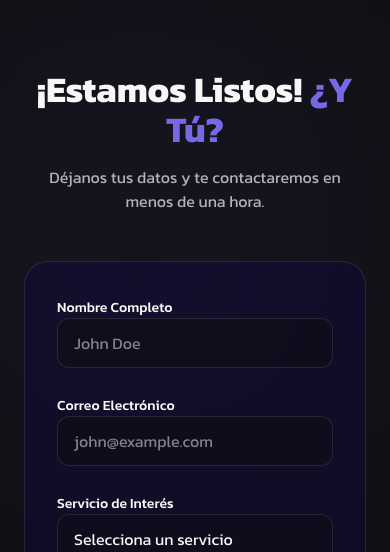
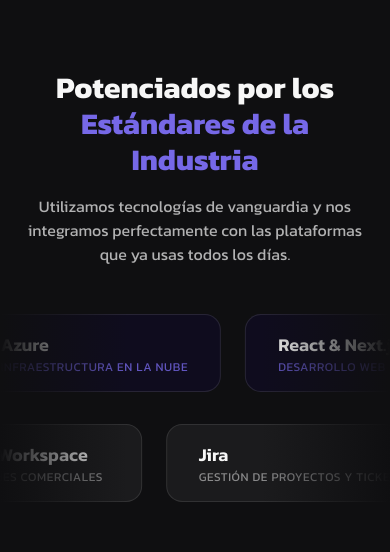
Before and after one commit to srueda99/deviathan-web, a Next.js app: page / in a window 390 px wide. Shown: the part 4981-5533 px from the top of the page. Built offline with nearby package versions, Linux system fonts and the light colour scheme.

Commit message:
[FIX] Changed text to spanish

```diff
--- /dev/null
+++ b/src/components/sections/TechStack.tsx
@@ -0,0 +1,97 @@
+"use client";
+
+import { motion } from "framer-motion";
+import Image from "next/image";
+
+const technologies = [
+  { name: "AWS", type: "Infraestructura en la Nube" },
+  { name: "Google Cloud", type: "Infraestructura en la Nube" },
+  { name: "Azure", type: "Infraestructura en la Nube" },
+  { name: "React & Next.js", type: "Desarrollo Web" },
+  { name: "Node.js", type: "Desarrollo de Software" },
+  { name: "Python", type: "Inteligencia Artificial y Automatización" },
+  { name: "Docker & Kubernetes", type: "Arquitectura y Escalabilidad" },
+  { name: "PostgreSQL", type: "Bases de Datos" },
+  { name: "GitHub", type: "Control de Versiones" },
+  { name: "Jenkins", type: "Automatización y Despliegue" },
+  { name: "OpenAI", type: "Inteligencia Artificial" },
+];
+
+const integrations = [
+  { name: "WhatsApp Business Bots", type: "Servicio al Cliente, Reservas, Inventarios" },
+  { name: "Telegram Bots", type: "Mensajería Instantánea, Bots de tareas" },
+  { name: "Stripe", type: "Procesamiento de Pagos" },
+  { name: "Shopify", type: "E-Commerce" },
+  { name: "Salesforce", type: "CRM" },
+  { name: "Slack", type: "Colaboración entre Equipos" },
+  { name: "HubSpot", type: "Automatización de Marketing" },
+  { name: "Google Workspace", type: "Operaciones Comerciales" },
+  { name: "Jira", type: "Gestión de Proyectos y Tickets" },
+];
+
+export function TechStack() {
+  return (
+    <section className="py-24 relative overflow-hidden bg-background border-y border-white/5">
+      <div className="absolute left-0 top-0 bottom-0 w-32 bg-gradient-to-r from-background to-transparent z-10"></div>
+      <div className="absolute right-0 top-0 bottom-0 w-32 bg-gradient-to-l from-background to-transparent z-10"></div>
+
+      <div className="container mx-auto px-6 mb-12 text-center relative z-20">
+        <h2 className="text-3xl md:text-4xl font-bold font-kanit mb-4">
+          Potenciados por los <span className="text-primary">Estándares de la Industria</span>
+        </h2>
+        <p className="text-foreground/70 font-open-sans max-w-2xl mx-auto">
+          Utilizamos tecnologías de vanguardia y nos integramos perfectamente con las plataformas que ya usas todos los días.
+        </p>
+      </div>
+
+      {/* Top Carousel */}
+      <div className="flex overflow-hidden relative w-full mb-8">
+        <motion.div
+          className="flex whitespace-nowrap gap-6 px-3"
+          animate={{ x: ["0%", "-50%"] }}
+          transition={{
+            duration: 35,
+            ease: "linear",
+            repeat: Infinity
+          }}
+        >
+          {[...technologies, ...technologies].map((tech, i) => (
+            <div
+              key={`tech-${i}`}
+              className="inline-flex flex-col justify-center px-8 py-4 bg-secondary/30 border border-white/10 rounded-2xl min-w-[240px] hover:bg-secondary/50 transition-colors cursor-default"
+            >
+              <span className="text-lg font-kanit font-semibold text-foreground">{tech.name}</span>
+              <span className="text-xs font-open-sans text-primary/80 uppercase tracking-wider">{tech.type}</span>
+            </div>
+          ))}
+        </motion.div>
+      </div>
+
+      {/* Bottom Carousel */}
+      <div className="flex overflow-hidden relative w-full">
+        <motion.div
+          className="flex whitespace-nowrap gap-6 px-3"
+          animate={{ x: ["-50%", "0%"] }}
+          transition={{
+            duration: 40,
+            ease: "linear",
+            repeat: Infinity
+          }}
+        >
+          {[...integrations, ...integrations].map((app, i) => (
+            <div
+              key={`app-${i}`}
+              className="inline-flex flex-col justify-center px-8 py-4 bg-white/5 border border-white/10 rounded-2xl min-w-[240px] hover:bg-white/10 transition-colors cursor-default"
+            >
+              <span className="text-lg font-kanit font-semibold text-foreground">{app.name}</span>
+              <span className="text-xs font-open-sans text-foreground/50 uppercase tracking-wider">{app.type}</span>
+            </div>
+          ))}
+        </motion.div>
+      </div>
+
+      {/* Background glow */}
+      <div className="absolute top-1/2 left-1/2 -translate-x-1/2 -translate-y-1/2 w-[800px] h-[300px] bg-primary/5 rounded-[100%] blur-[100px] -z-10 pointer-events-none"></div>
+    </section>
+  );
+}
```
Also changed, not shown: public/logos/logo-secondary.svg (added).
